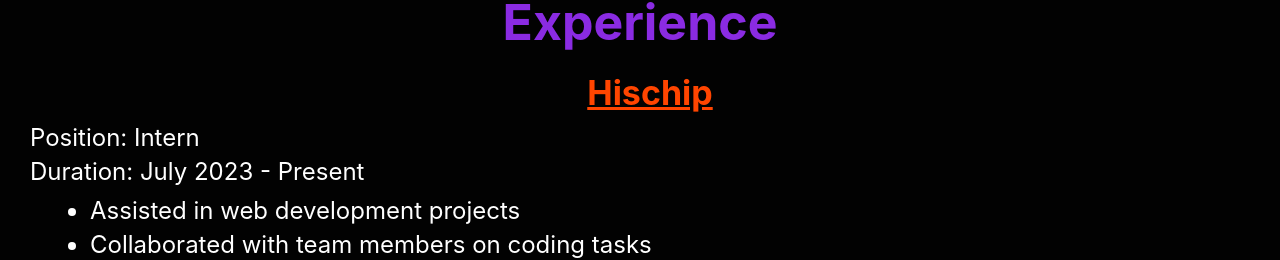
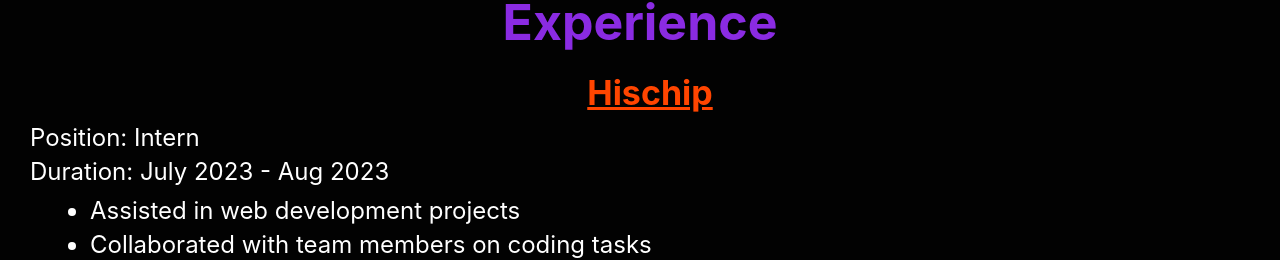
Before and after one commit to Aravind1704003/portfolio, a React (Create React App) app: page / in a window 1280 px wide. Shown: the part 2634-2894 px from the top of the page. Built offline with nearby package versions, Linux system fonts and the light colour scheme.

Commit message:
intern update

```diff
--- a/src/Components/Experience/Experience.js
+++ b/src/Components/Experience/Experience.js
@@ -10,7 +10,7 @@ const Experience = () => {
     <div className="experience-item">
       <h2><u>Hischip</u></h2>
       <p>Position: Intern</p>
-      <p>Duration: July 2023 - Present</p>
+      <p>Duration: July 2023 - Aug 2023</p>
       <ul>
         <li>Assisted in web development projects</li>
         <li>Collaborated with team members on coding tasks</li>
--- a/src/index.js
+++ b/src/index.js
@@ -7,12 +7,14 @@ import reportWebVitals from './reportWebVitals';
 
 ReactDOM.render(
   <React.StrictMode>
-    <Helmet>
+    <head>
+      <title>
+        portfolio
+      </title>
       <meta name="viewport" content="width=device-width, initial-scale=1" />
-    </Helmet>
+    </head>
     <App />
   </React.StrictMode>,
   document.getElementById('root')
 );
-
 reportWebVitals();
```
Also changed, not shown: 2 other files (tests, documents, lock files or other folders).
